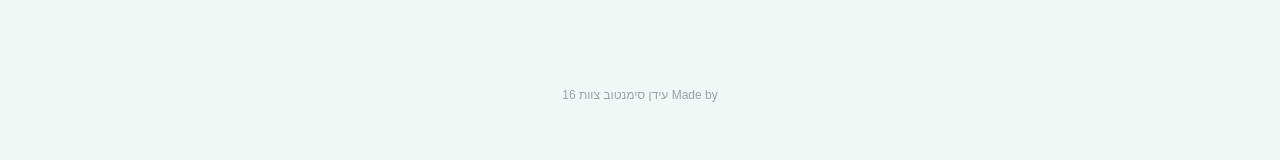
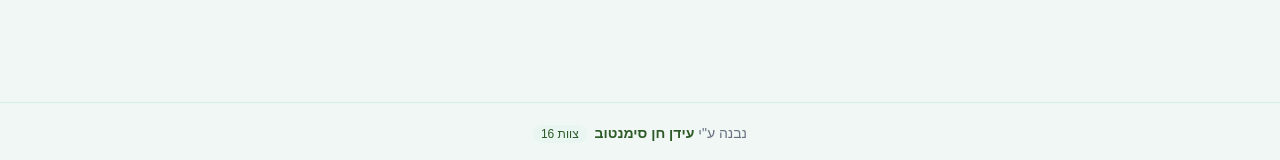
Before and after one commit to idan052545/laundry-schedule, a Next.js app: page / in a window 1280 px wide. Shown: the part 698-858 px from the top of the page. Before the commit the page ends 817 px from the top, so only its background shows below. Built offline with nearby package versions, Linux system fonts and the light colour scheme; no server answers.

Commit message:
Improve footer design with styled credit
Co-Authored-By: Claude Opus 4.6 <noreply@anthropic.com>

```diff
--- a/src/app/layout.tsx
+++ b/src/app/layout.tsx
@@ -34,8 +34,10 @@ export default function RootLayout({
           <main className="max-w-7xl mx-auto px-4 py-8">
             {children}
           </main>
-          <footer className="text-center text-xs text-gray-400 py-4 border-t border-gray-100">
-            Made by עידן סימנטוב צוות 16
+          <footer className="text-center py-5 mt-8 border-t border-dotan-mint">
+            <p className="text-sm text-gray-500">
+              נבנה ע&quot;י <span className="font-bold text-dotan-green-dark">עידן חן סימנטוב</span> <span className="text-xs bg-dotan-mint-light text-dotan-green-dark px-2 py-0.5 rounded-full font-medium mr-1">צוות 16</span>
+            </p>
           </footer>
         </Providers>
       </body>
```
